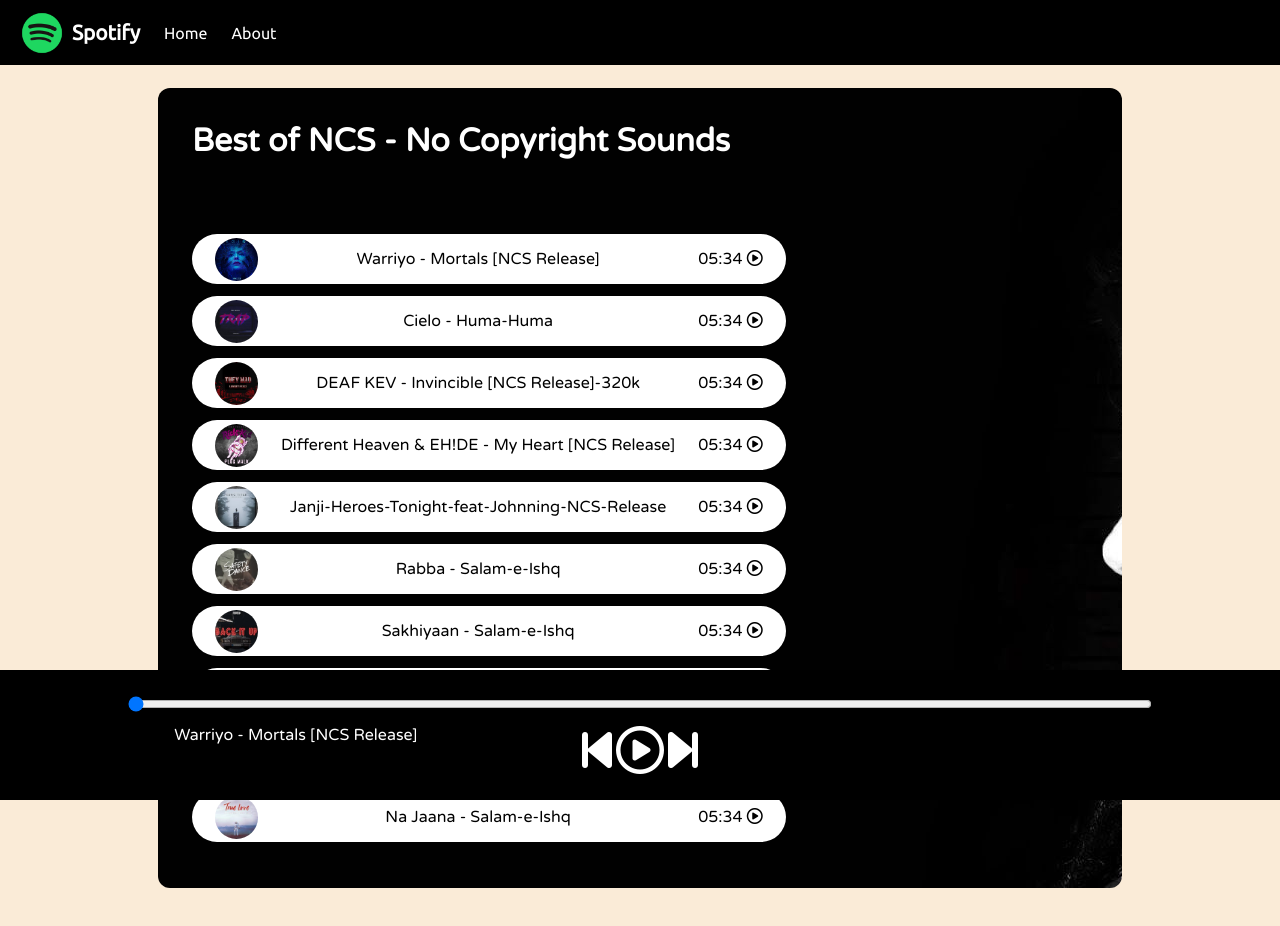
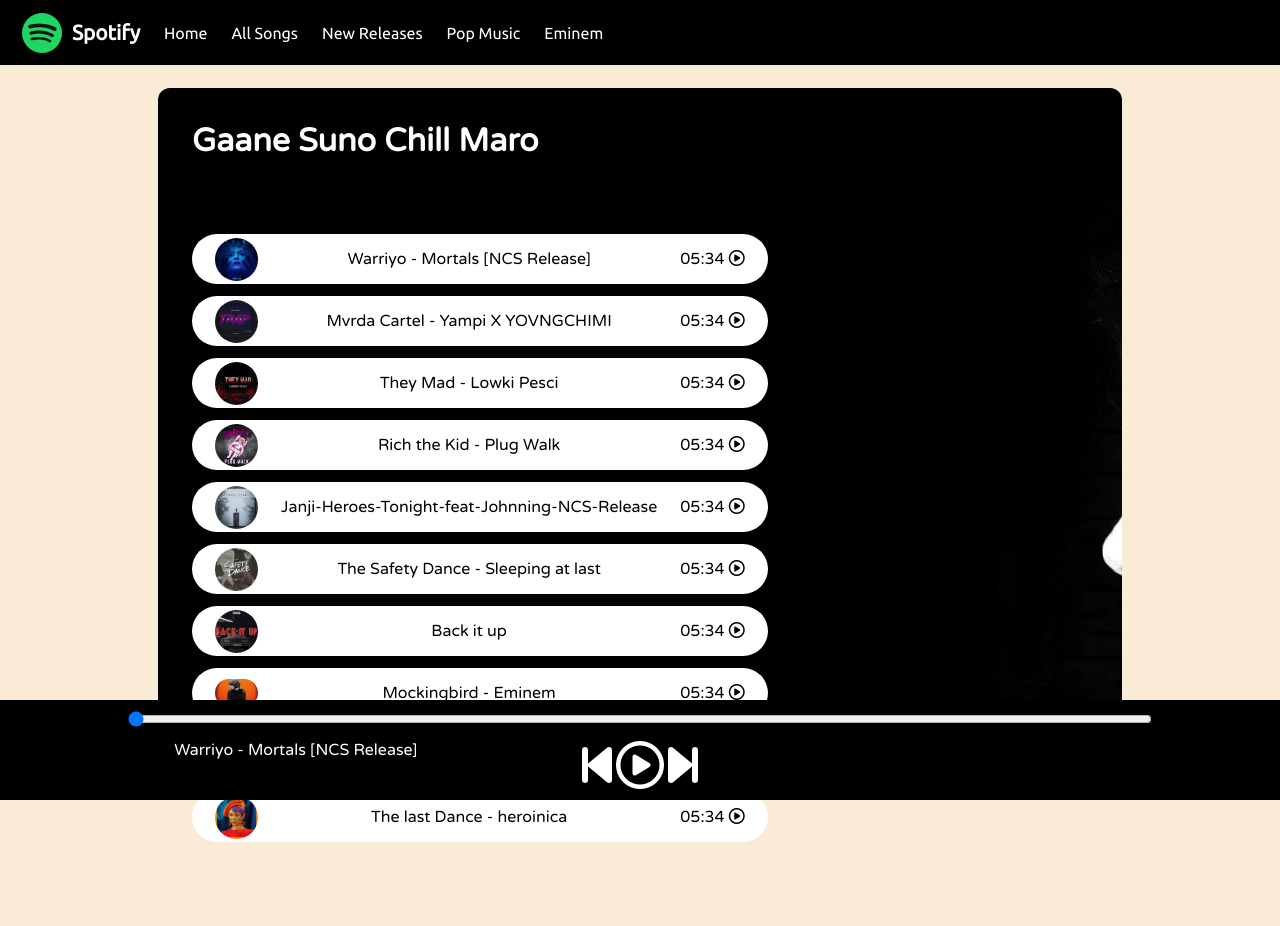
Before and after one commit to SachinWariyal/SpotifyClone, a plain HTML site: page index.html in a window 1280 px wide. After the commit the page ends 851 px from the top, so only its background shows below. Drawn offline with Linux system fonts and the light colour scheme.

Commit message:
name changes

```diff
--- a/index.html
+++ b/index.html
@@ -12,22 +12,25 @@
         <ul>
             <li class="brand"><img src="logo.png" alt="Spotify"> Spotify</li>
             <li>Home</li>
-            <li>About</li>
+            <li>All Songs</li>
+            <li>New Releases</li>
+            <li>Pop Music</li>
+            <li>Eminem</li>
         </ul>
     </nav>
 
     <div class="container">
         <div class="songList">
-            <h1>Best of NCS - No Copyright Sounds</h1>
+            <h1>Gaane Suno Chill Maro</h1>
             <div class="songItemContainer">
                 <div class="songItem">
                     <img alt="1">
-                    <span class="songName ">Let me Love You</span>
+                    <span class="songName ">Warriyo - Mortals [NCS Release]</span>
                     <span class="songlistplay"><span class="timestamp">05:34 <i id="0" class="far songItemPlay fa-play-circle"></i> </span></span>
                 </div>
                 <div class="songItem">
                     <img alt="1">
-                    <span class="songName">Let me Love You</span>
+                    <span class="songName">Mvrda Cartel - Yampi X YOVNGCHIMI</span>
                     <span class="songlistplay"><span class="timestamp">05:34 <i id="1" class="far songItemPlay fa-play-circle"></i> </span></span>
                 </div>
                 <div class="songItem">
--- a/script.js
+++ b/script.js
@@ -11,15 +11,15 @@
 
 let songs = [
     {songName: "Warriyo - Mortals [NCS Release]", filePath: "songs/1.mp3", coverPath: "covers/1.jpg"},
-    {songName: "Cielo - Huma-Huma", filePath: "songs/2.mp3", coverPath: "covers/2.jpg"},
-    {songName: "DEAF KEV - Invincible [NCS Release]-320k", filePath: "songs/3.mp3", coverPath: "covers/3.jpg"},
-    {songName: "Different Heaven & EH!DE - My Heart [NCS Release]", filePath: "songs/4.mp3", coverPath: "covers/4.jpg"},
+    {songName: "Mvrda Cartel - Yampi X YOVNGCHIMI", filePath: "songs/2.mp3", coverPath: "covers/2.jpg"},
+    {songName: "They Mad - Lowki Pesci", filePath: "songs/3.mp3", coverPath: "covers/3.jpg"},
+    {songName: "Rich the Kid - Plug Walk", filePath: "songs/4.mp3", coverPath: "covers/4.jpg"},
     {songName: "Janji-Heroes-Tonight-feat-Johnning-NCS-Release", filePath: "songs/5.mp3", coverPath: "covers/5.jpg"},
-    {songName: "Rabba - Salam-e-Ishq", filePath: "songs/2.mp3", coverPath: "covers/6.jpg"},
-    {songName: "Sakhiyaan - Salam-e-Ishq", filePath: "songs/2.mp3", coverPath: "covers/7.jpg"},
-    {songName: "Bhula Dena - Salam-e-Ishq", filePath: "songs/2.mp3", coverPath: "covers/8.jpg"},
-    {songName: "Tumhari Kasam - Salam-e-Ishq", filePath: "songs/2.mp3", coverPath: "covers/9.jpg"},
-    {songName: "Na Jaana - Salam-e-Ishq", filePath: "songs/4.mp3", coverPath: "covers/10.jpg"},
+    {songName: "The Safety Dance - Sleeping at last", filePath: "songs/2.mp3", coverPath: "covers/6.jpg"},
+    {songName: "Back it up", filePath: "songs/2.mp3", coverPath: "covers/7.jpg"},
+    {songName: "Mockingbird - Eminem", filePath: "songs/2.mp3", coverPath: "covers/8.jpg"},
+    {songName: "Love the way you lie - Rihanna", filePath: "songs/2.mp3", coverPath: "covers/10.jpg"},
+    {songName: "The last Dance - heroinica", filePath: "songs/4.mp3", coverPath: "covers/9.jpg"},
 ]
 
 songItems.forEach((element, i)=>{
--- a/style.css
+++ b/style.css
@@ -24,6 +24,7 @@
 
 nav ul li{
     padding: 0 12px;
+    cursor: pointer;
 }
 .brand img{
     width: 44px;
@@ -38,7 +39,7 @@
 }
 
 .container{
-    min-height: 72vh;
+    height: 71.5vh;
     background-color: black;
     color: white;
    font-family: 'Varela Round', sans-serif;
@@ -53,7 +54,7 @@
 .bottom{
     position: sticky;
     bottom: 0;
-    height: 130px;
+    height: 100px;
     background-color: black;
     color: white;
     display: flex;
```
